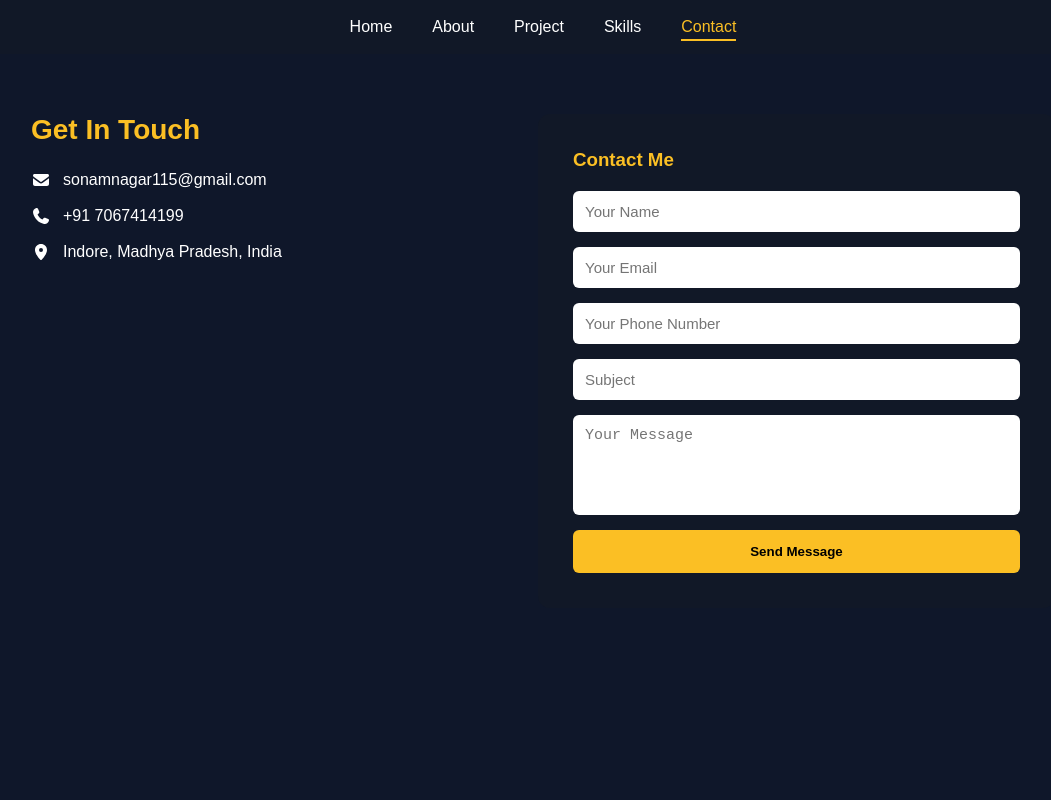
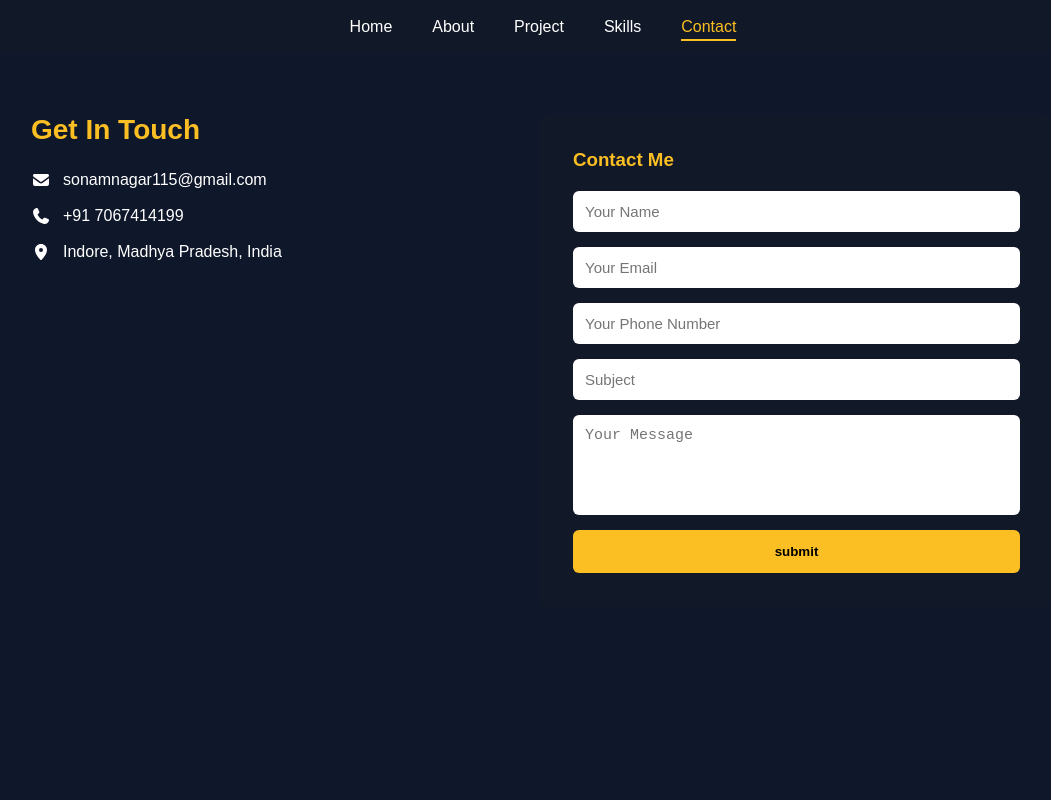
Before and after one commit to SonamNagar/React-Portfolio, a React (Vite) app: page /contact in a window 1280 px wide. Shown: the top 800 px of the page, without its empty margins (97-1148 px from the left). Built offline with nearby package versions, Linux system fonts and the light colour scheme.

Commit message:
form validate

```diff
--- a/package.json
+++ b/package.json
@@ -15,6 +15,7 @@
     "@fortawesome/react-fontawesome": "^3.2.0",
     "react": "^19.2.0",
     "react-dom": "^19.2.0",
+    "react-hook-form": "^7.71.2",
     "react-router-dom": "^7.13.1"
   },
   "devDependencies": {
--- a/src/components/Contact.jsx
+++ b/src/components/Contact.jsx
@@ -2,34 +2,21 @@ import React, { useState } from "react";
 import "./Contact.css";
 import { FontAwesomeIcon } from "@fortawesome/react-fontawesome";
 import { faMapMarkerAlt, faPhone, faEnvelope } from "@fortawesome/free-solid-svg-icons";
+import { useForm } from "react-hook-form";
 
 const Contact = () => {
-  const [formData, setFormData] = useState({
-    name: "",
-    email: "",
-    phone: "",
-    subject: "",
-    message: ""
-  });
 
-  const handleChange = (e) => {
-    setFormData({
-      ...formData,
-      [e.target.name]: e.target.value
-    });
-  };
 
-  const handleSubmit = (e) => {
-    e.preventDefault();
-    alert("Message Sent Successfully ✅");
-    setFormData({
-      name: "",
-      email: "",
-      phone: "",
-      subject: "",
-      message: ""
-    });
-  };
+  const {
+    register,
+    handleSubmit,
+    formState: { errors,isSubmitting },   // 👈 yaha se errors lena hai
+  } = useForm();
+
+ async function onSubmit(data){
+  await new Promise((resolve=>setTimeout(resolve,5000)))
+console.log('submitting form',data)
+ }
 
   return (
     <>
@@ -53,14 +40,31 @@ const Contact = () => {
           </div>
         </div>
 
-        <form className="contact-form" onSubmit={handleSubmit}>
+        <form className="contact-form" onSubmit={handleSubmit(onSubmit)}>
           <h3>Contact Me</h3>
-          <input type="text" name="name" placeholder="Your Name" value={formData.name} onChange={handleChange} required />
-          <input type="email" name="email" placeholder="Your Email" value={formData.email} onChange={handleChange} required />
-          <input type="tel" name="phone" placeholder="Your Phone Number" value={formData.phone} onChange={handleChange} />
-          <input type="text" name="subject" placeholder="Subject" value={formData.subject} onChange={handleChange} />
-          <textarea name="message" placeholder="Your Message" value={formData.message} onChange={handleChange} required></textarea>
-          <button type="submit">Send Message</button>
+          <input type="text" name="name" placeholder="Your Name" {...register('name',{required:'Name is required',minLength:{value:3,message:'min length atleast 3'}})} />
+          {errors.name&&<p>{errors.name.message}</p>}
+          <input type="email" name="email" placeholder="Your Email" {...register("email", {
+          required: "Email is required",
+          pattern: {
+            value: /^[^\s@]+@[^\s@]+\.[^\s@]+$/,
+            message: "Enter a valid email address",
+          },
+        })} />
+        {errors.email && <p>{errors.email.message}</p>}
+          <input type="tel" name="phone" placeholder="Your Phone Number" {...register("phonenumber", {
+  required: "Phone number is required",
+  pattern: {
+    value: /^[0-9]{10}$/,
+    message: "Enter valid 10 digit number",
+  },
+})}/>
+          {errors.phonenumber && <p>{errors.phonenumber.message}</p>}
+          <input type="text" name="subject" placeholder="Subject" {...register('subject',{required:'enter valid subject name',minLength:{value:2,message:'atleast 6 letter'}})} />
+          {errors.subject && <p>{errors.subject.message}</p>}
+          <textarea name="message" placeholder="Your Message" {...register('message',{required:'message is required'})}></textarea>
+          {errors.message && <p>{errors.message.message}</p>}
+          <button type="submit" disabled={isSubmitting}>{isSubmitting?'isSubmitting':'submit'}</button>
         </form>
       </section>
       <footer class="footer">
```
Also changed, not shown: 1 other file (tests, documents, lock files or other folders).
